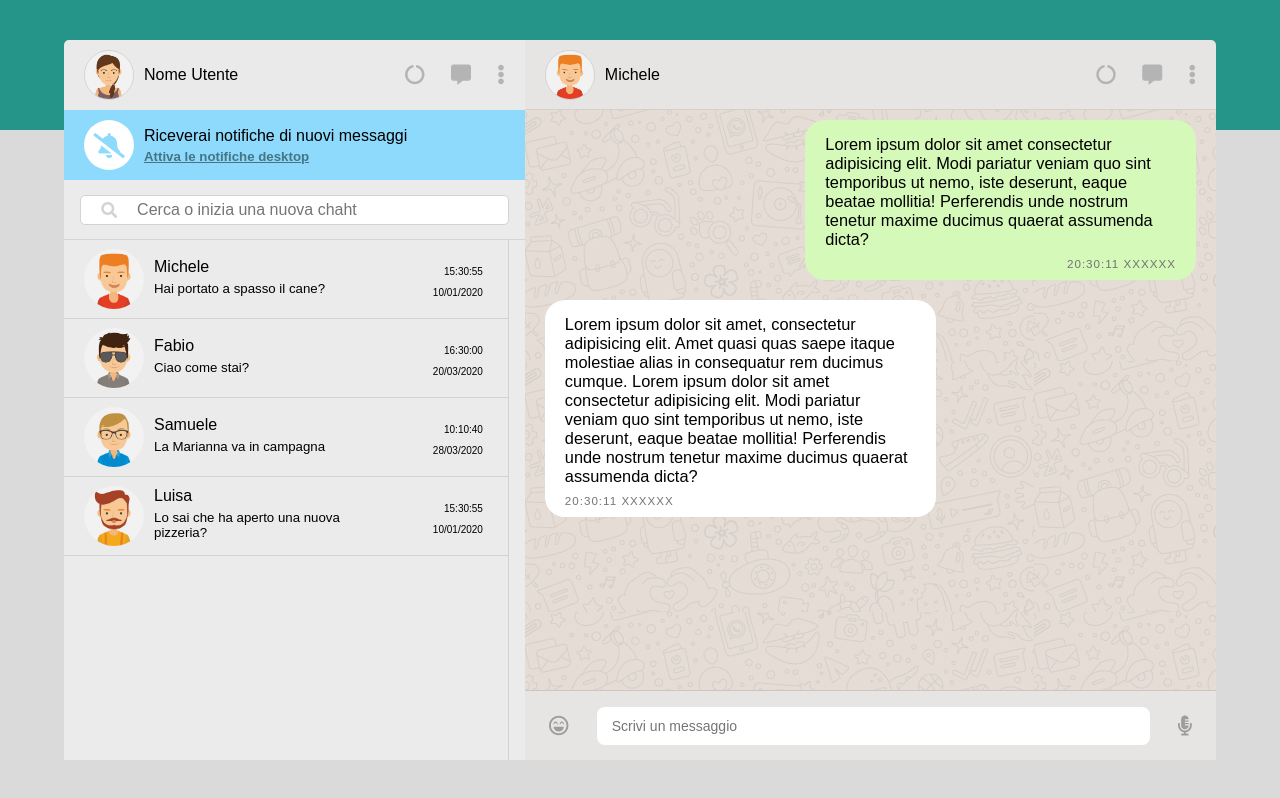
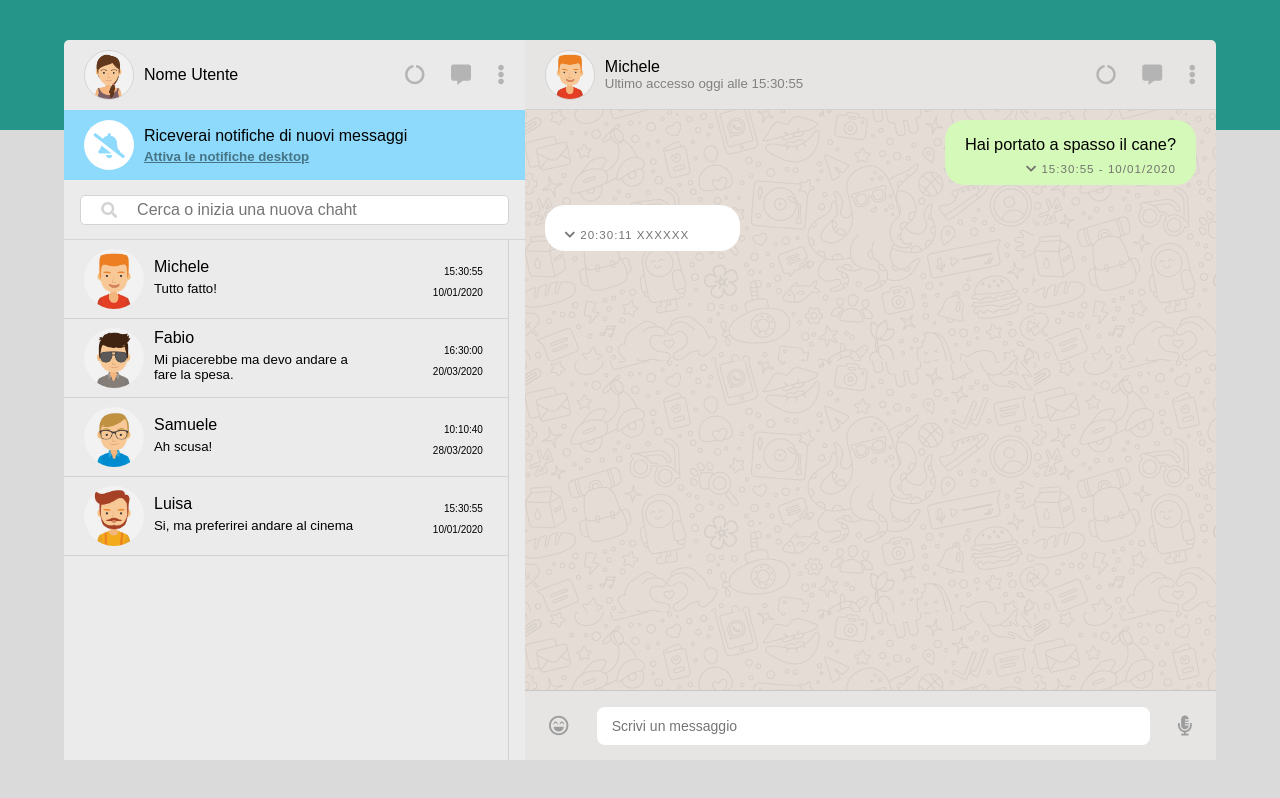
Before and after one commit to leopoldonanti/js-html-css-boolzap, a plain HTML site: page index.html in a window 1280 px wide. Drawn offline with nearby package versions, Linux system fonts and the light colour scheme.

Commit message:
Milestone-2 da finire

```diff
--- a/assets/js/script.js
+++ b/assets/js/script.js
@@ -3,8 +3,6 @@ var app = new Vue({
   el:'#app',
 
   data: {
-
-    elenco_index:0,
 
     user: {
       name: 'Nome Utente',
@@ -108,7 +106,13 @@ var app = new Vue({
           }
         ],
       }
-    ] //CLOSE ARRAY DI OGGETTI
+    ],//CLOSE ARRAY DI OGGETTI
+
+  contactActive:0,
+
+  elenco_index:0,
+
+
   }, //CLOSE DATA
 
   methods:{
--- a/assets/style/style.css
+++ b/assets/style/style.css
@@ -287,6 +287,7 @@ img:hover{
 #inbox h3, #sent h3{
   margin-bottom: 8px;
   font-weight: 500;
+  text-align: justify;
 }
 #inbox h5, #sent h5{
   color: rgba(104, 102, 102, 0.911);
--- a/index.html
+++ b/index.html
@@ -4,7 +4,7 @@
   <meta charset="UTF-8">
   <meta http-equiv="X-UA-Compatible" content="IE=edge">
   <meta name="viewport" content="width=device-width, initial-scale=1.0">
-  <title>Document</title>
+  <title>Boolzap</title>
   <link rel="stylesheet" href="https://use.fontawesome.com/releases/v5.5.0/css/all.css">
   <link rel="stylesheet" href="assets/style/style.css">
   <script src="https://cdn.jsdelivr.net/npm/vue"></script>
@@ -16,9 +16,7 @@
 
     <div id="aside" class="float-left">
 
-      <div class="frame-utente"
-           >
-
+      <div class="frame-utente">
         <div class="utente">
           <img src="assets/img/avatar_io.jpg" alt="">
           <span>{{user.name}}</span>
@@ -45,7 +43,9 @@
    <div class="frame-search">
     <div class="search">
       <i class="fas fa-search"></i>
-      <input type="search" placeholder="Cerca o inizia una nuova chaht">
+      <input type="search"
+             placeholder="Cerca o inizia una nuova chaht"
+            >
     </div>
    </div>
 
@@ -54,14 +54,14 @@
 
       <ul class="lista-contatti">
 
-        <li v-for="(contact, index) in contacts">
-          <!-- <img :src="getSrc(index)" alt="Avatar"> -->
+        <li v-for="(contact, index) in contacts"
+            @click="contactActive = index">
 
-          <img :src="'assets/img/avatar'+contact.avatar+'.jpg'" alt="">
+          <img :src="'assets/img/avatar'+contact.avatar+'.jpg'" alt="avatar">
 
           <div class="contatto-text-aside">
             <h4>{{contact.name}}</h4>
-            <h5>{{contact.messages[0].text}}</h5>
+            <h5>{{contact.messages[contact.messages.length-1].text}}</h5>
           </div>
 
           <div  class="contatto-date-aside">
@@ -88,7 +88,7 @@
           <div>
 
             <h4>{{contacts[elenco_index].name}}</h4>
-            <h5></h5>
+            <h5>Ultimo accesso oggi alle {{contacts[elenco_index].messages[contactActive].hour}}</h5>
           </div>
 
         </div>
@@ -108,9 +108,9 @@
         <div class="row">
           <div id="sent" class="baloon float-right">
 
-              <h3>Lorem ipsum dolor sit amet consectetur adipisicing elit. Modi pariatur veniam quo sint temporibus ut nemo, iste deserunt, eaque beatae mollitia! Perferendis unde nostrum tenetur maxime ducimus quaerat assumenda dicta?</h3>
+              <h3>{{contacts[elenco_index].messages[contactActive].text}}</h3>
 
-              <h5>20:30:11 <span>XXXXXX</span></h5>
+              <h5><span><i class="fas fa-chevron-down"></i></span> {{contacts[elenco_index].messages[contactActive].hour}}<span> - {{contacts[elenco_index].messages[contactActive].date}}</span></h5>
 
           </div>
         </div>
@@ -118,9 +118,9 @@
         <div class="row">
           <div id="inbox" class="baloon float-left">
 
-              <h3>Lorem ipsum dolor sit amet, consectetur adipisicing elit. Amet quasi quas saepe itaque molestiae alias in consequatur rem ducimus cumque. Lorem ipsum dolor sit amet consectetur adipisicing elit. Modi pariatur veniam quo sint temporibus ut nemo, iste deserunt, eaque beatae mollitia! Perferendis unde nostrum tenetur maxime ducimus quaerat assumenda dicta?</h3>
+              <h3></h3>
 
-              <h5>20:30:11 <span>XXXXXX</span></h5>
+              <h5><span><i class="fas fa-chevron-down"></i></span> 20:30:11 <span>XXXXXX</span></h5>
 
           </div>
         </div>
```
Also changed, not shown: 1 other file.
